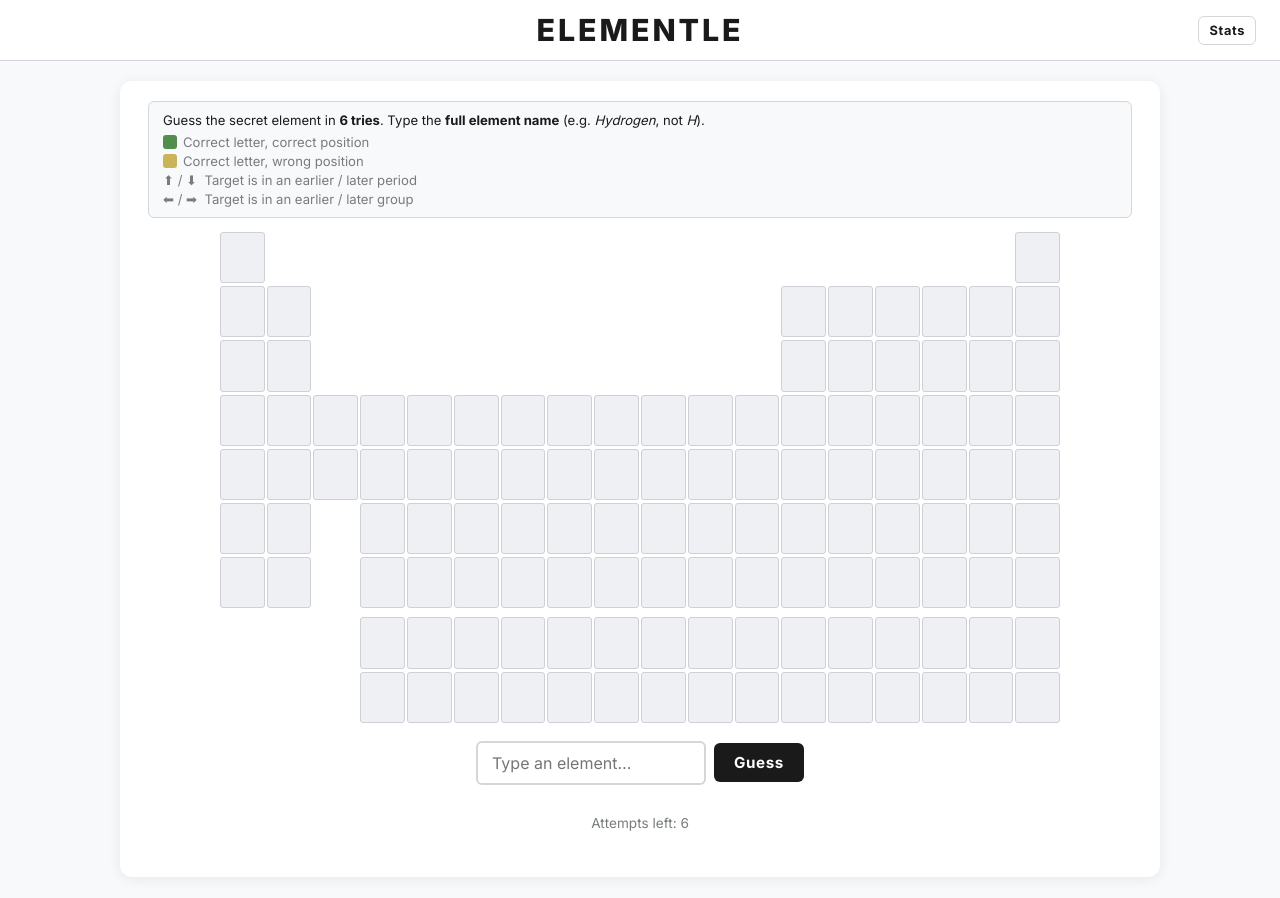
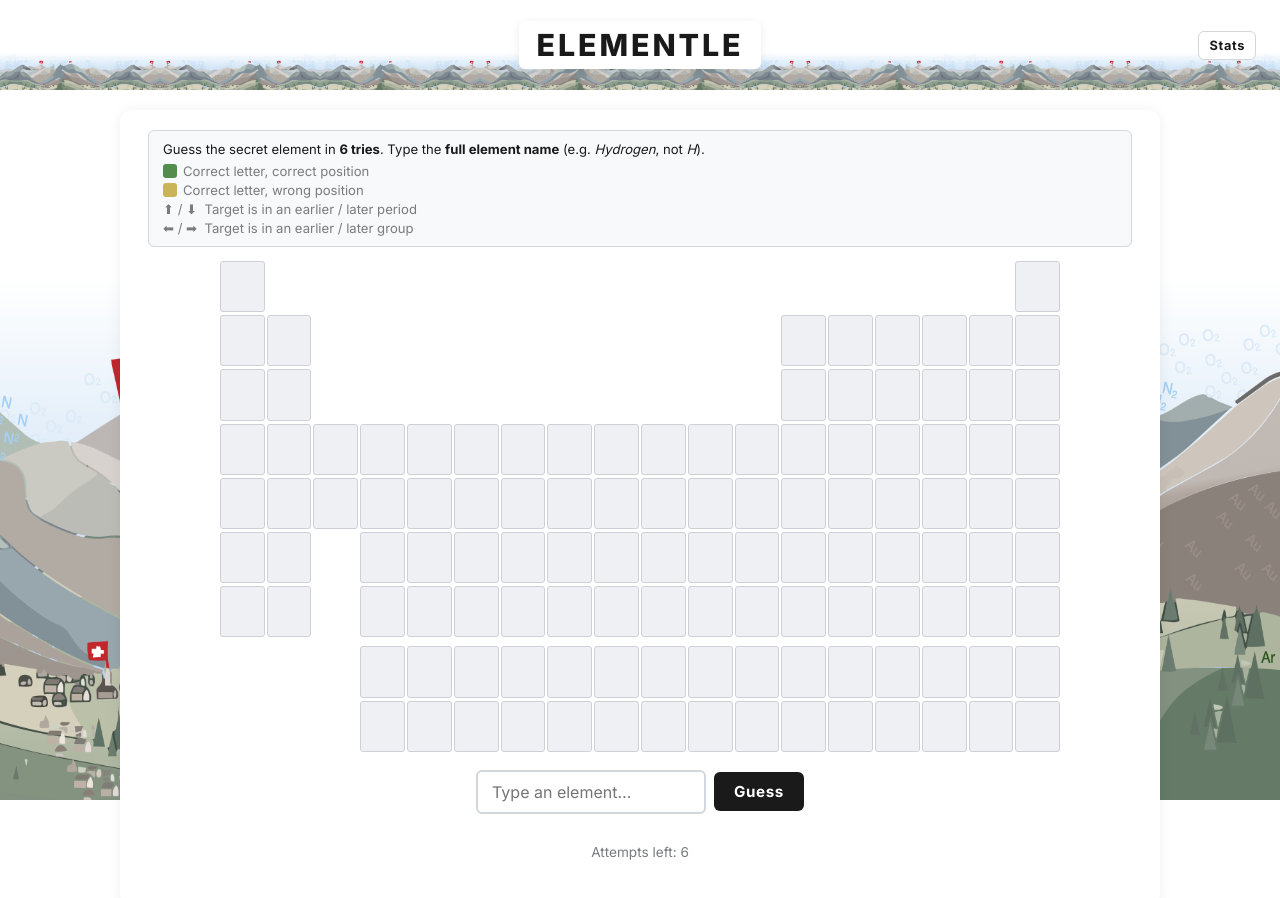
Before and after one commit to mlederbauer/elementle, a website: page index.html in a window 1280 px wide. Drawn offline with Linux system fonts and the light colour scheme.

Commit message:
feat: bg files

```diff
--- a/css/styles.css
+++ b/css/styles.css
@@ -24,7 +24,12 @@
 
 body {
   font-family: 'Inter', 'Helvetica Neue', Arial, sans-serif;
-  background: var(--bg);
+  background-color: #ffffff;
+  background-image: url('../assets/bg_final.png');
+  background-repeat: no-repeat;
+  background-position: bottom center;
+  background-size: 100% auto;
+  background-attachment: fixed;
   color: var(--text);
   min-height: 100vh;
   display: flex;
@@ -35,8 +40,12 @@ body {
 /* ── Header ── */
 .game-header {
   width: 100%;
-  border-bottom: 1px solid var(--border);
-  background: var(--surface);
+  height: 90px;
+  background-color: transparent;
+  background-image: url('../assets/header_final_mirrored_tile.png');
+  background-repeat: repeat-x;
+  background-position: bottom center;
+  background-size: auto 90px;
   display: flex;
   align-items: center;
   justify-content: center;
@@ -45,6 +54,10 @@ body {
   margin-bottom: 20px;
 }
 .game-header h1 {
+  background: var(--surface);
+  padding: 6px 18px;
+  border-radius: var(--radius);
+  box-shadow: 0 2px 10px rgba(0,0,0,0.08);
   font-size: 1.9rem;
   font-weight: 800;
   letter-spacing: 0.18rem;
@@ -57,7 +70,7 @@ body {
   gap: 8px;
 }
 .icon-btn {
-  background: none;
+  background: var(--surface);
   border: 1px solid var(--border);
   border-radius: var(--radius);
   cursor: pointer;
--- a/css/styles_bonus1.css
+++ b/css/styles_bonus1.css
@@ -14,7 +14,12 @@
 
 body {
   font-family: 'Inter', 'Helvetica Neue', Arial, sans-serif;
-  background: var(--bg);
+  background-color: #ffffff;
+  background-image: url('../assets/bg_final.png');
+  background-repeat: no-repeat;
+  background-position: bottom center;
+  background-size: 100% auto;
+  background-attachment: fixed;
   color: var(--text);
   min-height: 100vh;
   display: flex;
@@ -25,8 +30,12 @@ body {
 /* ── Header ── */
 .game-header {
   width: 100%;
-  border-bottom: 1px solid var(--border);
-  background: var(--surface);
+  height: 90px;
+  background-color: transparent;
+  background-image: url('../assets/header_final_mirrored_tile.png');
+  background-repeat: repeat-x;
+  background-position: bottom center;
+  background-size: auto 90px;
   display: flex;
   align-items: center;
   justify-content: center;
@@ -35,6 +44,10 @@ body {
   margin-bottom: 24px;
 }
 .game-header h1 {
+  background: var(--surface);
+  padding: 6px 18px;
+  border-radius: var(--radius);
+  box-shadow: 0 2px 10px rgba(0,0,0,0.08);
   font-size: 1.9rem;
   font-weight: 800;
   letter-spacing: 0.18rem;
--- a/css/styles_bonus2.css
+++ b/css/styles_bonus2.css
@@ -16,7 +16,12 @@
 
 body {
   font-family: 'Inter', 'Helvetica Neue', Arial, sans-serif;
-  background: var(--bg);
+  background-color: #ffffff;
+  background-image: url('../assets/bg_final.png');
+  background-repeat: no-repeat;
+  background-position: bottom center;
+  background-size: 100% auto;
+  background-attachment: fixed;
   color: var(--text);
   min-height: 100vh;
   display: flex;
@@ -27,8 +32,12 @@ body {
 /* ── Header ── */
 .game-header {
   width: 100%;
-  border-bottom: 1px solid var(--border);
-  background: var(--surface);
+  height: 90px;
+  background-color: transparent;
+  background-image: url('../assets/header_final_mirrored_tile.png');
+  background-repeat: repeat-x;
+  background-position: bottom center;
+  background-size: auto 90px;
   display: flex;
   align-items: center;
   justify-content: center;
@@ -37,6 +46,10 @@ body {
   margin-bottom: 24px;
 }
 .game-header h1 {
+  background: var(--surface);
+  padding: 6px 18px;
+  border-radius: var(--radius);
+  box-shadow: 0 2px 10px rgba(0,0,0,0.08);
   font-size: 1.9rem;
   font-weight: 800;
   letter-spacing: 0.18rem;
--- a/css/styles_bonus3.css
+++ b/css/styles_bonus3.css
@@ -15,7 +15,12 @@
 
 body {
   font-family: 'Inter', 'Helvetica Neue', Arial, sans-serif;
-  background: var(--bg);
+  background-color: #ffffff;
+  background-image: url('../assets/bg_final.png');
+  background-repeat: no-repeat;
+  background-position: bottom center;
+  background-size: 100% auto;
+  background-attachment: fixed;
   color: var(--text);
   min-height: 100vh;
   display: flex;
@@ -26,8 +31,12 @@ body {
 /* ── Header ── */
 .game-header {
   width: 100%;
-  border-bottom: 1px solid var(--border);
-  background: var(--surface);
+  height: 90px;
+  background-color: transparent;
+  background-image: url('../assets/header_final_mirrored_tile.png');
+  background-repeat: repeat-x;
+  background-position: bottom center;
+  background-size: auto 90px;
   display: flex;
   align-items: center;
   justify-content: center;
@@ -36,6 +45,10 @@ body {
   margin-bottom: 24px;
 }
 .game-header h1 {
+  background: var(--surface);
+  padding: 6px 18px;
+  border-radius: var(--radius);
+  box-shadow: 0 2px 10px rgba(0,0,0,0.08);
   font-size: 1.9rem;
   font-weight: 800;
   letter-spacing: 0.18rem;
```
Also changed, not shown: assets/bg_final.png (added), assets/header_final.png (added), assets/header_final_mirrored_tile.png (added).
